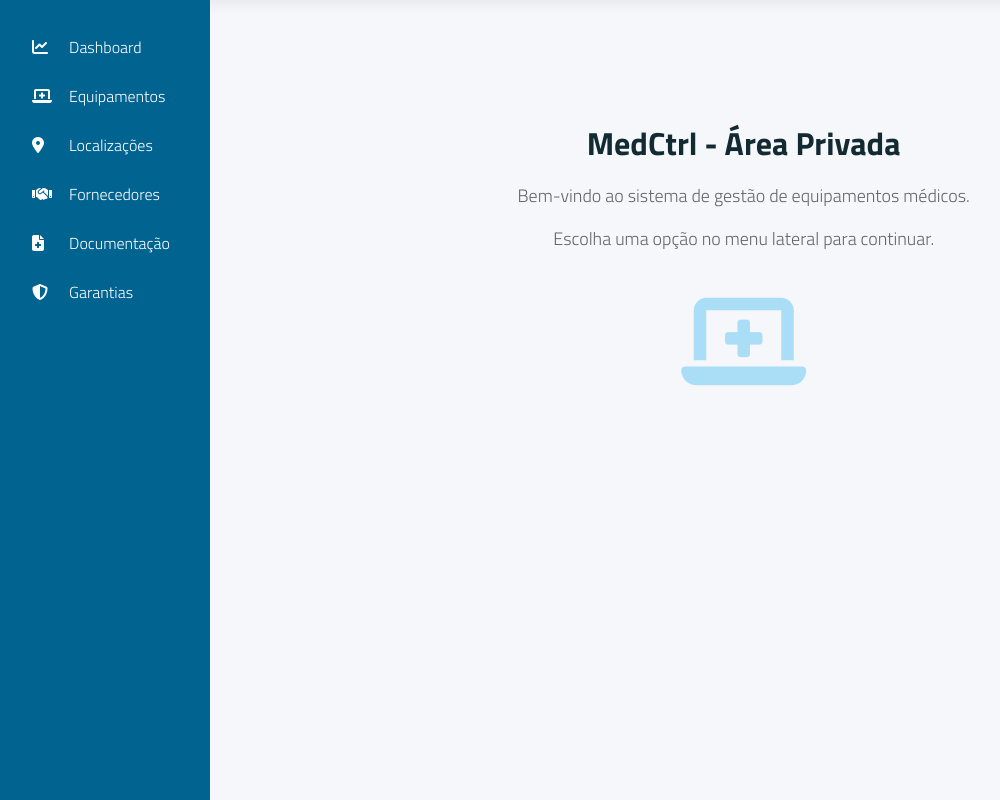
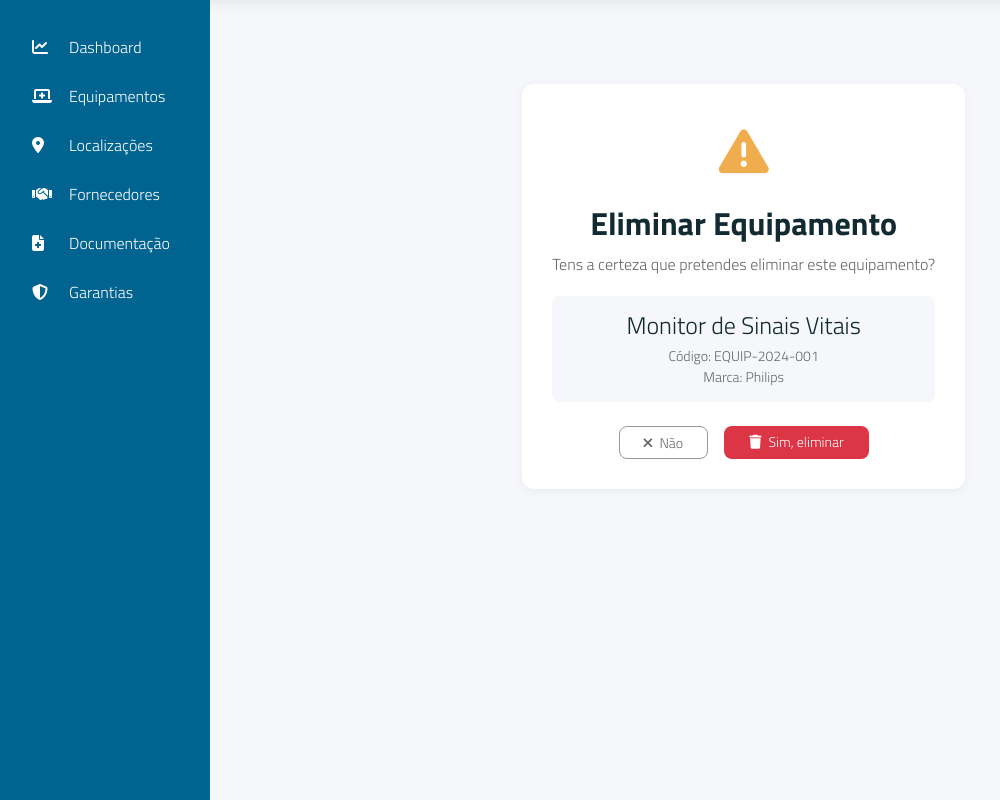
Before and after one commit to clarapereira1240902/MedCtrl, a PHP site: page /private/views/equipamentos/apagar.html in a window 1280 px wide. Shown: the part 70-870 px from the top of the page, without its empty margins (3-1003 px from the left). Run offline with PHP 8.4, Linux system fonts and the light colour scheme.

Commit message:
Frontend- Implementação da estrutura e estilo página de apagar um equipamento, na área private

```diff
--- a/assets/css/components.css
+++ b/assets/css/components.css
@@ -60,7 +60,7 @@ main h2{
     color: white;
 }
 
-.btn-view,.btn-edit,.btn-delete {
+.btn-view-list,.btn-edit-list,.btn-delete-list {
     border: 1px solid #ddd;
     border-radius: 6px;
 }
@@ -180,3 +180,70 @@ main h2{
     background:#006390;
     color:white;
 }
+
+
+
+/* =======================
+   CONTEÚDO- APAGAR EQUIP
+======================= */
+.delete-wrapper{
+    display:flex;
+    justify-content:center;
+    margin-top:60px;
+}
+
+.delete-card{
+    background:white;
+    padding:30px;
+    border-radius:12px;
+    text-align:center;
+    max-width:600px;
+    box-shadow:0 2px 10px rgba(0,0,0,0.05);
+}
+
+.delete-icon{
+    font-size:50px;
+    color:#f0ad4e;
+    margin-bottom:15px;
+}
+
+.delete-card h2{
+    font-weight:700;
+    color:#122a31;
+    margin-bottom:10px;
+}
+
+.delete-warning{
+    color:#666;
+    margin-bottom:20px;
+    font-size:16px;
+}
+
+.delete-item{
+    background:#f5f7fa;
+    padding:15px;
+    border-radius:8px;
+    margin-top:15px;
+}
+
+.delete-item h4{
+    margin-bottom:5px;
+    color:#122a31;
+}
+
+.delete-item p{
+    margin:0;
+    color:#666;
+    font-size:14px;
+}
+
+.btn-delete{
+    background:#dc3545;
+    color:white;
+    border-radius:8px;
+}
+
+.btn-delete:hover{
+    background:#b52a37;
+    color:white;
+}
--- a/private/views/equipamentos/apagar.html
+++ b/private/views/equipamentos/apagar.html
@@ -80,15 +80,39 @@
 
             <!-- Conteúdo Principal -->
             <main class="col-md-9 col-lg-10 p-4">
-                <section class="pagina-inicial">
-                    <h2>MedCtrl - Área Privada</h2>
-                    <p>Bem-vindo ao sistema de gestão de equipamentos médicos.</p>
-                    <p> Escolha uma opção no menu lateral para continuar.</p>
+                <div class="delete-wrapper">
+                    <div class="delete-card">
 
-                    <div class="icone-centro">
-                        <i class="fa-solid fa-laptop-medical"></i>
+                        <div class="delete-icon">
+                            <i class="fa-solid fa-triangle-exclamation"></i>
+                        </div>
+
+                        <!-- Texto de alerta -->
+                        <h2>Eliminar Equipamento</h2>
+                        <p class="delete-warning">Tens a certeza que pretendes eliminar este equipamento?</p>
+
+                        <!-- Informação do equipamento -->
+                        <div class="delete-item">
+                            <h4>Monitor de Sinais Vitais</h4>
+                            <p>Código: EQUIP-2024-001</p>
+                            <p>Marca: Philips</p>
+                        </div>
+
+                        <!-- Botões -->
+                        <div class="d-flex justify-content-center gap-3 mt-4">
+                            <a href="lista.html" class="btn btn-cancel btn-sm px-4">
+                                <i class="fa-solid fa-xmark me-1"></i>
+                                Não
+                            </a>
+
+                            <a href="#" class="btn btn-delete btn-sm px-4">
+                                <i class="fa-solid fa-trash me-1"></i>
+                                Sim, eliminar
+                            </a>
+                        </div>
+
                     </div>
-                </section>
+                </div>
             </main>
 
         </div>
--- a/private/views/equipamentos/novo.html
+++ b/private/views/equipamentos/novo.html
@@ -78,7 +78,7 @@
                 </nav>
             </aside>
 
-            <!-- Conteúdo Principal: Adicionar Equipamentos -->
+            <!-- Conteúdo Principal -->
             <main class="col-md-9 col-lg-10 p-4">
 
                 <div class="page-header">
```
Also changed, not shown: private/views/equipamentos/lista.html (+4 -4 lines).
